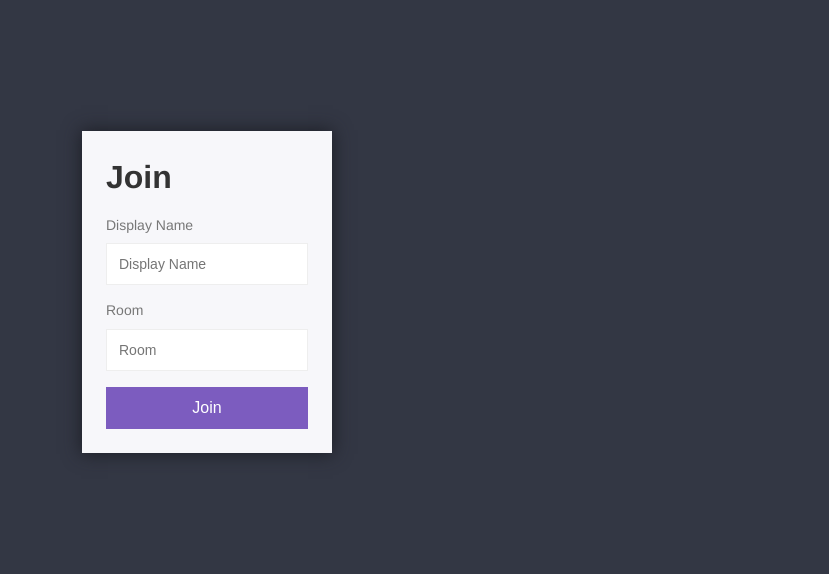
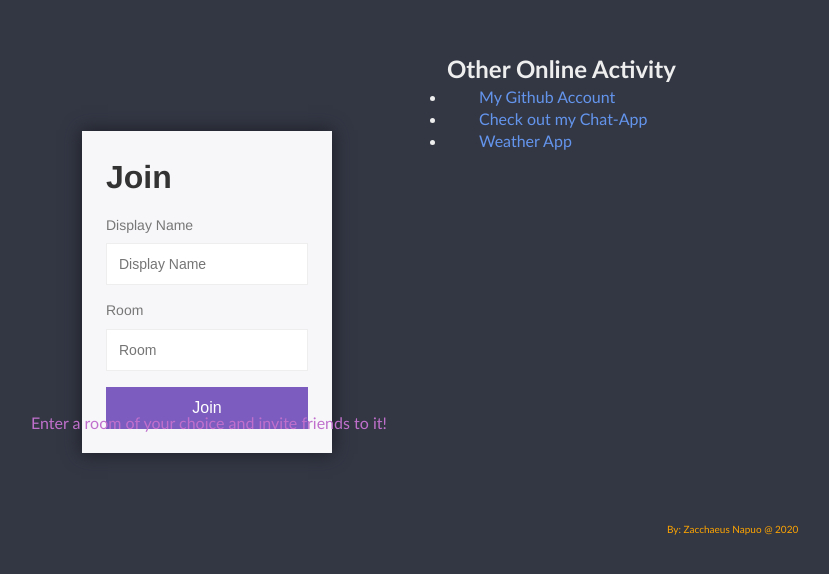
Before and after one commit to ZacchNaa/node-chat-app, a website: page public/index.html in a window 1280 px wide. Shown: the part 108-682 px from the top of the page, without its empty margins (433-1262 px from the left). Drawn offline with Linux system fonts and the light colour scheme.

Commit message:
Extra info on login page

```diff
--- a/public/index.html
+++ b/public/index.html
@@ -12,6 +12,41 @@
     <link rel="stylesheet" href="public/css/styles.min.css" />
   </head>
   <body>
+    <div class="room-info">
+      <span>Enter a room of your choice and invite friends to it!</span>
+    </div>
+    <div id="aside-info">
+      <span id="aside-info-head">Other Online Activity</span>
+      <span id="activity-list">
+        <ul>
+          <li>
+            <a
+              href="https://github.com/ZacchNaa/"
+              target="_blank"
+              rel="noopener noreferrer"
+              >My Github Account</a
+            >
+          </li>
+          <li>
+            <a
+              href="https://napuo-node-chat-app.herokuapp.com/"
+              target="_blank"
+              rel="noopener noreferrer"
+              >Check out my Chat-App</a
+            >
+          </li>
+          <li>
+            <a
+              href="https://napuo-weather-application.herokuapp.com/"
+              target="_blank"
+              rel="noopener noreferrer"
+              >Weather App</a
+            >
+          </li>
+        </ul>
+      </span>
+    </div>
+    <span id="copyright">By: Zacchaeus Napuo @ 2020</span>
     <div class="centered-form">
       <div class="centered-form__box">
         <h1>Join</h1>
--- a/public/public/css/styles.min.css
+++ b/public/public/css/styles.min.css
@@ -51,6 +51,37 @@ button:disabled {
   display: flex;
   justify-content: center;
   align-items: center;
+}
+.room-info {
+  color: #c070cc;
+  position: absolute;
+  top: 520px;
+  left: 29em;
+  font-family: "Gill Sans", "Gill Sans MT", Calibri, "Trebuchet MS", sans-serif;
+}
+#aside-info-head {
+  font-size: x-large;
+  font-weight: bold;
+}
+#aside-info {
+  color: #eee;
+  position: absolute;
+  top: 10em;
+  left: 55em;
+  font-family: "Gill Sans", "Gill Sans MT", Calibri, "Trebuchet MS", sans-serif;
+}
+#activity-list ul li a {
+  text-decoration: none;
+  color: cornflowerblue;
+  padding: 2em;
+}
+#copyright {
+  position: absolute;
+  top: 63em;
+  left: 110em;
+  color: orange;
+  font-family: "Gill Sans", "Gill Sans MT", Calibri, "Trebuchet MS", sans-serif;
+  font-size: x-small;
 }
 .centered-form__box {
   box-shadow: 0 0 17px 1px #1d1f26;
```
